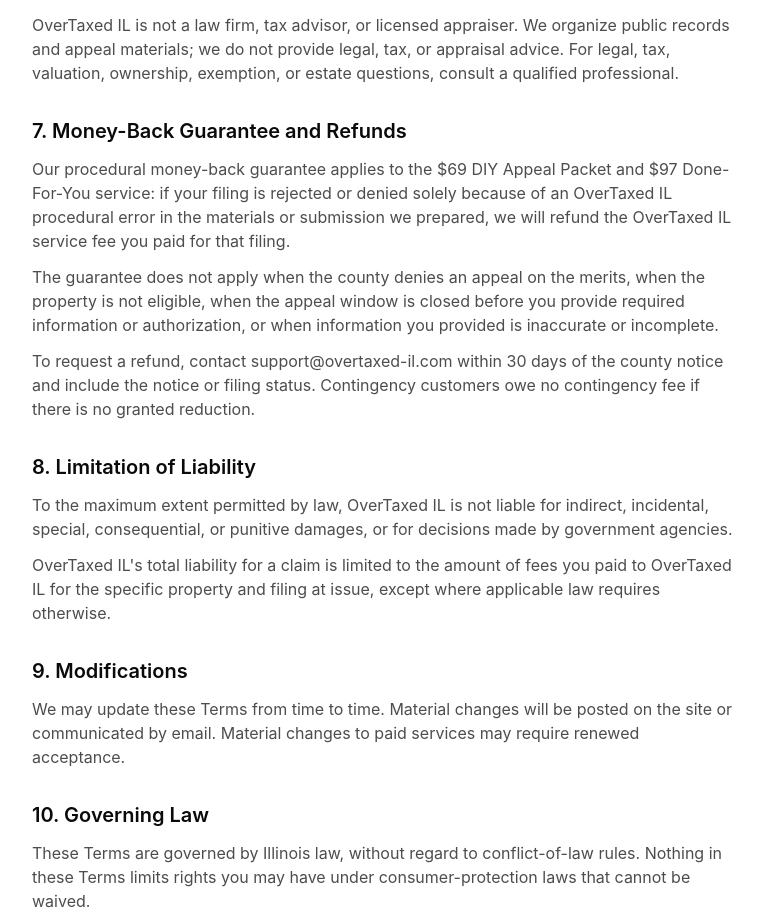
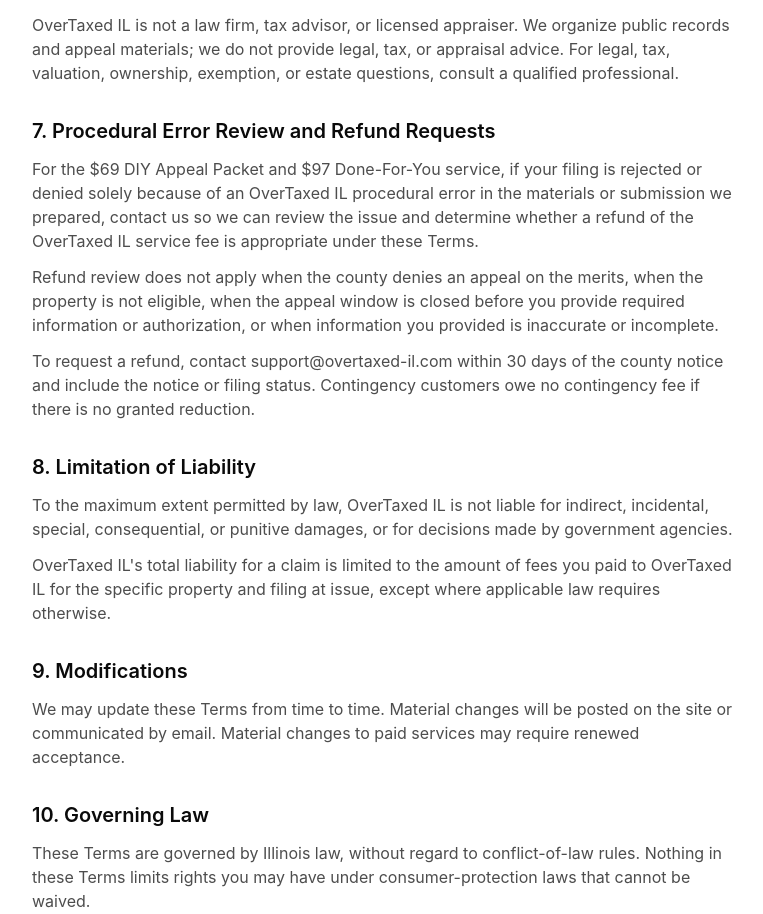
Before and after one commit to HungryBear3/overtaxed-platform, a Next.js app: page /terms in a window 1280 px wide. Shown: the part 1571-2485 px from the top of the page, without its empty margins (256-1019 px from the left). Built offline with nearby package versions, Linux system fonts and the light colour scheme; no server answers.

Commit message:
fix(ot): soften refund guarantee language

```diff
--- a/app/contact/page.tsx
+++ b/app/contact/page.tsx
@@ -127,9 +127,9 @@ Have questions or need help? Fill out the form, email us, call or text, or sched
             </CardHeader>
             <CardContent>
               <p className="text-sm text-gray-700">
-                Use the Refund Request category for billing or procedural-guarantee questions.
-                Our money-back guarantee applies when an OverTaxed IL procedural error causes
-                the county to reject the filing. See our{" "}
+                Use the Refund Request category for billing or procedural-error questions.
+                If a filing issue appears to come from an OverTaxed IL procedural error,
+                we will review it under the refund terms. See our{" "}
                 <Link href="/terms" className="text-blue-600 hover:underline">
                   Terms of Service
                 </Link>{" "}
--- a/app/terms/page.tsx
+++ b/app/terms/page.tsx
@@ -79,12 +79,12 @@ export default function TermsPage() {
           </section>
 
           <section>
-            <h2 className="text-xl font-semibold text-foreground mb-3">7. Money-Back Guarantee and Refunds</h2>
+            <h2 className="text-xl font-semibold text-foreground mb-3">7. Procedural Error Review and Refund Requests</h2>
             <p className="text-muted-foreground mb-3">
-              Our procedural money-back guarantee applies to the $69 DIY Appeal Packet and $97 Done-For-You service: if your filing is rejected or denied solely because of an OverTaxed IL procedural error in the materials or submission we prepared, we will refund the OverTaxed IL service fee you paid for that filing.
+              For the $69 DIY Appeal Packet and $97 Done-For-You service, if your filing is rejected or denied solely because of an OverTaxed IL procedural error in the materials or submission we prepared, contact us so we can review the issue and determine whether a refund of the OverTaxed IL service fee is appropriate under these Terms.
             </p>
             <p className="text-muted-foreground mb-3">
-              The guarantee does not apply when the county denies an appeal on the merits, when the property is not eligible, when the appeal window is closed before you provide required information or authorization, or when information you provided is inaccurate or incomplete.
+              Refund review does not apply when the county denies an appeal on the merits, when the property is not eligible, when the appeal window is closed before you provide required information or authorization, or when information you provided is inaccurate or incomplete.
             </p>
             <p className="text-muted-foreground">
               To request a refund, contact support@overtaxed-il.com within 30 days of the county notice and include the notice or filing status. Contingency customers owe no contingency fee if there is no granted reduction.
--- a/components/sections/appeal-options.tsx
+++ b/components/sections/appeal-options.tsx
@@ -41,7 +41,7 @@ const appealOptions = [
       "Hearing representation (if needed)",
       "Dedicated account manager",
       "Status updates at every step",
-      "100% satisfaction guarantee"
+      "Procedural-error refund review"
     ],
     cta: "Choose Done-For-You",
     ctaVariant: "outline" as const
```
Also changed, not shown: 1 other file (tests, documents, lock files or other folders).
